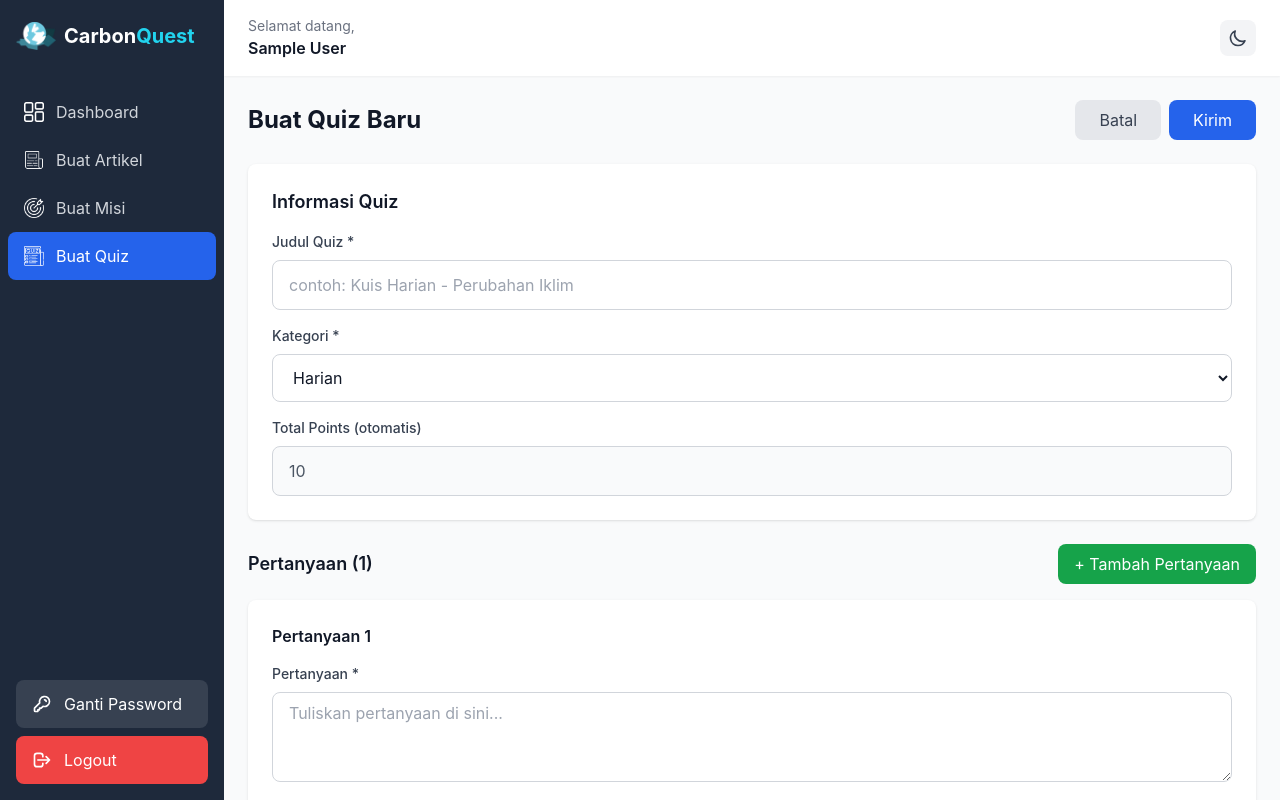
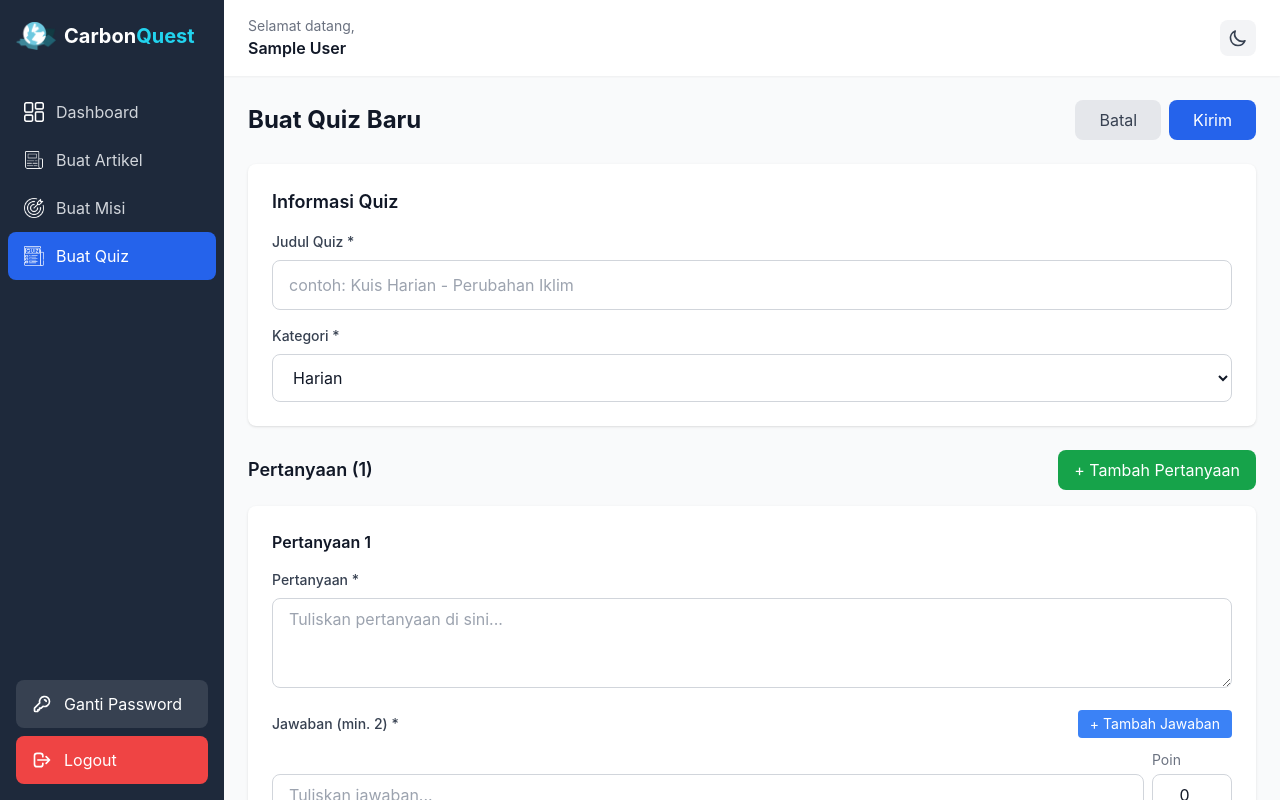
Before and after one commit to alkausarhapis/CarbonQuest_Web, a Vue app: page /quizzes/create in a window 1280 px wide. Built offline with nearby package versions, Linux system fonts and the light colour scheme; sample sign-in values are in the browser's storage.

Commit message:
feat: add points-based answer system for quizzes

```diff
--- a/src/views/dashboard/DashboardView.vue
+++ b/src/views/dashboard/DashboardView.vue
@@ -17,24 +17,19 @@ const articleSearch = ref("");
 const missionSearch = ref("");
 const quizSearch = ref("");
 
-// Sorting state for Articles
 const articleSortKey = ref("id_article");
 const articleSortOrder = ref("asc");
 
-// Sorting state for Missions
 const missionSortKey = ref("id_mission");
 const missionSortOrder = ref("asc");
 
-// Sorting state for Quizzes
 const quizSortKey = ref("id_quiz");
 const quizSortOrder = ref("asc");
 
-// Dialog state
 const showDeleteDialog = ref(false);
 const deleteTarget = ref(null);
 const deleteType = ref("");
 
-// Sort handler for articles
 function sortArticles(key) {
   if (articleSortKey.value === key) {
     articleSortOrder.value = articleSortOrder.value === "asc" ? "desc" : "asc";
@@ -44,7 +39,6 @@ function sortArticles(key) {
   }
 }
 
-// Sort handler for missions
 function sortMissions(key) {
   if (missionSortKey.value === key) {
     missionSortOrder.value = missionSortOrder.value === "asc" ? "desc" : "asc";
@@ -54,7 +48,6 @@ function sortMissions(key) {
   }
 }
 
-// Sort handler for quizzes
 function sortQuizzes(key) {
   if (quizSortKey.value === key) {
     quizSortOrder.value = quizSortOrder.value === "asc" ? "desc" : "asc";
@@ -64,23 +57,19 @@ function sortQuizzes(key) {
   }
 }
 
-// Generic sort function
 function sortData(data, key, order) {
   return [...data].sort((a, b) => {
     let aVal = a[key];
     let bVal = b[key];
 
-    // Handle nested author name
     if (key === "author_name") {
       aVal = a.author_name || a.author?.name || "";
       bVal = b.author_name || b.author?.name || "";
     }
 
-    // Handle null/undefined values
     if (aVal == null) aVal = "";
     if (bVal == null) bVal = "";
 
-    // Numeric comparison for IDs and points
     if (
       key === "id_article" ||
       key === "id_mission" ||
@@ -94,14 +83,12 @@ function sortData(data, key, order) {
       return order === "asc" ? aVal - bVal : bVal - aVal;
     }
 
-    // Date comparison
     if (key === "date_created" || key === "created_at") {
       aVal = new Date(aVal || 0).getTime();
       bVal = new Date(bVal || 0).getTime();
       return order === "asc" ? aVal - bVal : bVal - aVal;
     }
 
-    // String comparison
     aVal = String(aVal).toLowerCase();
     bVal = String(bVal).toLowerCase();
     if (order === "asc") {
@@ -204,7 +191,6 @@ async function confirmDelete() {
     toastStore.error("Gagal menghapus data");
   }
   showDeleteDialog.value = false;
-  // Delay clearing the state to avoid text change during animation
   setTimeout(() => {
     deleteTarget.value = null;
     deleteType.value = "";
@@ -213,7 +199,6 @@ async function confirmDelete() {
 
 function cancelDelete() {
   showDeleteDialog.value = false;
-  // Delay clearing the state to avoid text change during animation
   setTimeout(() => {
     deleteTarget.value = null;
     deleteType.value = "";
@@ -234,7 +219,6 @@ const deleteDialogMessage = computed(() => {
 
 <template>
   <div class="space-y-8">
-    <!-- Articles Section -->
     <div
       class="transition-colors duration-200 bg-white rounded-lg shadow dark:bg-gray-800"
     >
@@ -453,7 +437,6 @@ const deleteDialogMessage = computed(() => {
       </div>
     </div>
 
-    <!-- Missions Section -->
     <div
       class="transition-colors duration-200 bg-white rounded-lg shadow dark:bg-gray-800"
     >
@@ -677,7 +660,6 @@ const deleteDialogMessage = computed(() => {
       </div>
     </div>
 
-    <!-- Quizzes Section -->
     <div
       class="transition-colors duration-200 bg-white rounded-lg shadow dark:bg-gray-800"
     >
@@ -763,21 +745,6 @@ const deleteDialogMessage = computed(() => {
                 </div>
               </th>
               <th
-                @click="sortQuizzes('total_points')"
-                class="px-6 py-3 text-xs font-medium text-left text-blue-600 uppercase transition-colors cursor-pointer select-none dark:text-blue-400 hover:bg-gray-100 dark:hover:bg-gray-600"
-              >
-                <div class="flex items-center gap-1">
-                  Total Poin
-                  <span
-                    v-if="quizSortKey === 'total_points'"
-                    class="text-blue-500"
-                  >
-                    {{ quizSortOrder === "asc" ? "↑" : "↓" }}
-                  </span>
-                  <span v-else class="text-gray-400">↕</span>
-                </div>
-              </th>
-              <th
                 @click="sortQuizzes('created_at')"
                 class="px-6 py-3 text-xs font-medium text-left text-blue-600 uppercase transition-colors cursor-pointer select-none dark:text-blue-400 hover:bg-gray-100 dark:hover:bg-gray-600"
               >
@@ -802,7 +769,7 @@ const deleteDialogMessage = computed(() => {
           <tbody class="divide-y divide-gray-200">
             <tr v-if="quizzesStore.loading">
               <td
-                colspan="7"
+                colspan="6"
                 class="px-6 py-8 text-center text-gray-500 dark:text-gray-400"
               >
                 <LoadingSpinner size="md" />
@@ -810,7 +777,7 @@ const deleteDialogMessage = computed(() => {
             </tr>
             <tr v-else-if="filteredQuizzes.length === 0">
               <td
-                colspan="7"
+                colspan="6"
                 class="px-6 py-4 text-center text-gray-500 dark:text-gray-400"
               >
                 {{
@@ -848,9 +815,6 @@ const deleteDialogMessage = computed(() => {
               </td>
               <td class="px-6 py-4 text-sm text-gray-900 dark:text-gray-100">
                 {{ quiz.question_count || quiz.questions?.length || 0 }} soal
-              </td>
-              <td class="px-6 py-4 text-sm text-cyan-600 dark:text-cyan-400">
-                {{ quiz.total_points || 0 }} pts
               </td>
               <td class="px-6 py-4 text-sm text-gray-500 dark:text-gray-400">
                 {{ formatDate(quiz.created_at) }}
@@ -901,7 +865,6 @@ const deleteDialogMessage = computed(() => {
       </div>
     </div>
 
-    <!-- Confirm Delete Dialog -->
     <ConfirmDialog
       :show="showDeleteDialog"
       :title="deleteDialogTitle"
--- a/src/views/quizzes/CreateQuizView.vue
+++ b/src/views/quizzes/CreateQuizView.vue
@@ -11,17 +11,12 @@ const toastStore = useToastStore();
 const form = ref({
   title: "",
   category: "Harian",
-  totalPoints: 0,
   questions: [
     {
       content: "",
-      points: 10,
       order: 1,
       answers: [
-        { content: "", isCorrect: true },
-        { content: "", isCorrect: false },
-        { content: "", isCorrect: false },
-        { content: "", isCorrect: false },
+        { content: "", points: 0 },
       ],
     },
   ],
@@ -32,13 +27,9 @@ const categories = ["Harian", "Mingguan", "Bulanan"];
 function addQuestion() {
   form.value.questions.push({
     content: "",
-    points: 10,
     order: form.value.questions.length + 1,
     answers: [
-      { content: "", isCorrect: true },
-      { content: "", isCorrect: false },
-      { content: "", isCorrect: false },
-      { content: "", isCorrect: false },
+      { content: "", points: 0 },
     ],
   });
 }
@@ -46,7 +37,6 @@ function addQuestion() {
 function removeQuestion(index) {
   if (form.value.questions.length > 1) {
     form.value.questions.splice(index, 1);
-    // Update order numbers
     form.value.questions.forEach((q, i) => {
       q.order = i + 1;
     });
@@ -56,37 +46,19 @@ function removeQuestion(index) {
 function addAnswer(questionIndex) {
   form.value.questions[questionIndex].answers.push({
     content: "",
-    isCorrect: false,
+    points: 0,
   });
 }
 
 function removeAnswer(questionIndex, answerIndex) {
   const question = form.value.questions[questionIndex];
-  if (question.answers.length > 2) {
+  if (question.answers.length > 1) {
     question.answers.splice(answerIndex, 1);
   }
 }
 
-function setCorrectAnswer(questionIndex, answerIndex) {
-  // Set all answers to false, then set selected one to true
-  form.value.questions[questionIndex].answers.forEach((answer, i) => {
-    answer.isCorrect = i === answerIndex;
-  });
-}
-
-function calculateTotalPoints() {
-  form.value.totalPoints = form.value.questions.reduce(
-    (sum, q) => sum + (parseInt(q.points) || 0),
-    0
-  );
-}
-
 async function handleSubmit() {
   try {
-    // Calculate total points
-    calculateTotalPoints();
-
-    // Validate
     if (!form.value.title) {
       alert("Judul quiz harus diisi!");
       return;
@@ -97,17 +69,10 @@ async function handleSubmit() {
       return;
     }
 
-    // Validate each question
     for (let i = 0; i < form.value.questions.length; i++) {
       const q = form.value.questions[i];
       if (!q.content) {
         alert(`Pertanyaan ${i + 1} harus diisi!`);
-        return;
-      }
-
-      const hasCorrectAnswer = q.answers.some((a) => a.isCorrect);
-      if (!hasCorrectAnswer) {
-        alert(`Pertanyaan ${i + 1} harus memiliki jawaban yang benar!`);
         return;
       }
 
@@ -121,16 +86,14 @@ async function handleSubmit() {
     const quizData = {
       title: form.value.title,
       category: form.value.category,
-      total_points: form.value.totalPoints,
       questions: form.value.questions.map((q) => ({
         content: q.content,
-        points: q.points,
         order: q.order,
         answers: q.answers
-          .filter((a) => a.content.trim()) // Only include non-empty answers
+          .filter((a) => a.content.trim())
           .map((a) => ({
             content: a.content,
-            is_correct: a.isCorrect,
+            points: parseInt(a.points) || 0,
           })),
       })),
     };
@@ -169,13 +132,11 @@ async function handleSubmit() {
     </div>
 
     <form @submit.prevent="handleSubmit" class="space-y-6">
-      <!-- Quiz Info -->
       <div class="bg-white dark:bg-gray-800 rounded-lg shadow p-6 space-y-4">
         <h2 class="text-lg font-semibold text-gray-900 dark:text-white">
           Informasi Quiz
         </h2>
 
-        <!-- Title -->
         <div>
           <label
             class="block text-sm font-medium text-gray-700 dark:text-gray-300 mb-2"
@@ -190,7 +151,6 @@ async function handleSubmit() {
           />
         </div>
 
-        <!-- Category -->
         <div>
           <label
             class="block text-sm font-medium text-gray-700 dark:text-gray-300 mb-2"
@@ -205,28 +165,8 @@ async function handleSubmit() {
             </option>
           </select>
         </div>
-
-        <!-- Total Points (Auto-calculated) -->
-        <div>
-          <label
-            class="block text-sm font-medium text-gray-700 dark:text-gray-300 mb-2"
-            >Total Points (otomatis)</label
-          >
-          <input
-            :value="
-              form.questions.reduce(
-                (sum, q) => sum + (parseInt(q.points) || 0),
-                0
-              )
-            "
-            type="number"
-            disabled
-            class="w-full px-4 py-3 border border-gray-300 dark:border-gray-600 rounded-lg bg-gray-50 dark:bg-gray-700 text-gray-600 dark:text-gray-400"
-          />
-        </div>
       </div>
 
-      <!-- Questions -->
       <div class="space-y-4">
         <div class="flex justify-between items-center">
           <h2 class="text-lg font-semibold text-gray-900 dark:text-white">
@@ -260,7 +200,6 @@ async function handleSubmit() {
             </button>
           </div>
 
-          <!-- Question Content -->
           <div>
             <label
               class="block text-sm font-medium text-gray-700 dark:text-gray-300 mb-2"
@@ -275,21 +214,6 @@ async function handleSubmit() {
             ></textarea>
           </div>
 
-          <!-- Question Points -->
-          <div>
-            <label
-              class="block text-sm font-medium text-gray-700 dark:text-gray-300 mb-2"
-              >Poin untuk pertanyaan ini</label
-            >
-            <input
-              v-model.number="question.points"
-              type="number"
-              min="1"
-              class="w-full px-4 py-3 border border-gray-300 dark:border-gray-600 rounded-lg focus:ring-2 focus:ring-blue-500 focus:border-transparent outline-none bg-white dark:bg-gray-700 text-gray-900 dark:text-white placeholder-gray-400 dark:placeholder-gray-500"
-            />
-          </div>
-
-          <!-- Answers -->
           <div class="space-y-3">
             <div class="flex justify-between items-center">
               <label
@@ -308,24 +232,28 @@ async function handleSubmit() {
             <div
               v-for="(answer, aIndex) in question.answers"
               :key="aIndex"
-              class="flex gap-2 items-center"
+              class="flex gap-2 items-end"
             >
-              <input
-                type="radio"
-                :name="`correct-${qIndex}`"
-                :checked="answer.isCorrect"
-                @change="setCorrectAnswer(qIndex, aIndex)"
-                class="w-5 h-5 text-green-600"
-                title="Tandai sebagai jawaban benar"
-              />
-              <input
-                v-model="answer.content"
-                type="text"
-                placeholder="Tuliskan jawaban..."
-                class="flex-1 px-4 py-2 border border-gray-300 dark:border-gray-600 rounded-lg focus:ring-2 focus:ring-blue-500 focus:border-transparent outline-none bg-white dark:bg-gray-700 text-gray-900 dark:text-white placeholder-gray-400 dark:placeholder-gray-500"
-              />
+              <div class="flex-1">
+                <input
+                  v-model="answer.content"
+                  type="text"
+                  placeholder="Tuliskan jawaban..."
+                  class="w-full px-4 py-2 border border-gray-300 dark:border-gray-600 rounded-lg focus:ring-2 focus:ring-blue-500 focus:border-transparent outline-none bg-white dark:bg-gray-700 text-gray-900 dark:text-white placeholder-gray-400 dark:placeholder-gray-500"
+                />
+              </div>
+              <div class="flex flex-col items-start gap-1">
+                <span class="text-sm text-gray-500 dark:text-gray-400">Poin</span>
+                <input
+                  v-model.number="answer.points"
+                  type="number"
+                  min="0"
+                  class="w-20 px-2 py-2 border border-gray-300 dark:border-gray-600 rounded-lg focus:ring-2 focus:ring-blue-500 focus:border-transparent outline-none bg-white dark:bg-gray-700 text-gray-900 dark:text-white text-center"
+                  placeholder="0"
+                />
+              </div>
               <button
-                v-if="question.answers.length > 2"
+                v-if="question.answers.length > 1"
                 type="button"
                 @click="removeAnswer(qIndex, aIndex)"
                 class="px-3 py-2 bg-red-500 text-white rounded hover:bg-red-600 transition"
@@ -334,13 +262,12 @@ async function handleSubmit() {
               </button>
             </div>
             <p class="text-sm text-gray-500 dark:text-gray-400">
-              Klik radio button untuk menandai jawaban yang benar
+              Setiap jawaban memiliki poin tersendiri. Poin tertinggi biasanya untuk jawaban terbaik.
             </p>
           </div>
         </div>
       </div>
 
-      <!-- Submit Button (bottom) -->
       <div class="flex justify-end gap-3">
         <button
           type="button"
--- a/src/views/quizzes/EditQuizView.vue
+++ b/src/views/quizzes/EditQuizView.vue
@@ -14,7 +14,6 @@ const loading = ref(true);
 const form = ref({
   title: "",
   category: "Harian",
-  totalPoints: 0,
   questions: [],
 });
 
@@ -28,16 +27,13 @@ onMounted(async () => {
     if (quiz) {
       form.value.title = quiz.title;
       form.value.category = quiz.category;
-      form.value.totalPoints = quiz.total_points || 0;
 
-      // Map questions with answers
       form.value.questions = quiz.questions.map((q) => ({
         content: q.content,
-        points: q.points,
         order: q.order,
         answers: q.answers.map((a) => ({
           content: a.content,
-          isCorrect: a.is_correct,
+          points: a.points || 0,
         })),
       }));
     }
@@ -52,13 +48,9 @@ onMounted(async () => {
 function addQuestion() {
   form.value.questions.push({
     content: "",
-    points: 10,
     order: form.value.questions.length + 1,
     answers: [
-      { content: "", isCorrect: true },
-      { content: "", isCorrect: false },
-      { content: "", isCorrect: false },
-      { content: "", isCorrect: false },
+      { content: "", points: 0 },
     ],
   });
 }
@@ -66,7 +58,6 @@ function addQuestion() {
 function removeQuestion(index) {
   if (form.value.questions.length > 1) {
     form.value.questions.splice(index, 1);
-    // Update order numbers
     form.value.questions.forEach((q, i) => {
       q.order = i + 1;
     });
@@ -76,37 +67,19 @@ function removeQuestion(index) {
 function addAnswer(questionIndex) {
   form.value.questions[questionIndex].answers.push({
     content: "",
-    isCorrect: false,
+    points: 0,
   });
 }
 
 function removeAnswer(questionIndex, answerIndex) {
   const question = form.value.questions[questionIndex];
-  if (question.answers.length > 2) {
+  if (question.answers.length > 1) {
     question.answers.splice(answerIndex, 1);
   }
 }
 
-function setCorrectAnswer(questionIndex, answerIndex) {
-  // Set all answers to false, then set selected one to true
-  form.value.questions[questionIndex].answers.forEach((answer, i) => {
-    answer.isCorrect = i === answerIndex;
-  });
-}
-
-function calculateTotalPoints() {
-  form.value.totalPoints = form.value.questions.reduce(
-    (sum, q) => sum + (parseInt(q.points) || 0),
-    0
-  );
-}
-
 async function handleSubmit() {
   try {
-    // Calculate total points
-    calculateTotalPoints();
-
-    // Validate
     if (!form.value.title) {
       alert("Judul quiz harus diisi!");
       return;
@@ -117,17 +90,10 @@ async function handleSubmit() {
       return;
     }
 
-    // Validate each question
     for (let i = 0; i < form.value.questions.length; i++) {
       const q = form.value.questions[i];
       if (!q.content) {
         alert(`Pertanyaan ${i + 1} harus diisi!`);
-        return;
-      }
-
-      const hasCorrectAnswer = q.answers.some((a) => a.isCorrect);
-      if (!hasCorrectAnswer) {
-        alert(`Pertanyaan ${i + 1} harus memiliki jawaban yang benar!`);
         return;
       }
 
@@ -141,16 +107,14 @@ async function handleSubmit() {
     const quizData = {
       title: form.value.title,
       category: form.value.category,
-      total_points: form.value.totalPoints,
       questions: form.value.questions.map((q) => ({
         content: q.content,
-        points: q.points,
         order: q.order,
         answers: q.answers
           .filter((a) => a.content.trim()) // Only include non-empty answers
           .map((a) => ({
             content: a.content,
-            is_correct: a.isCorrect,
+            points: parseInt(a.points) || 0,
           })),
       })),
     };
@@ -194,7 +158,6 @@ async function handleSubmit() {
       </div>
 
       <form @submit.prevent="handleSubmit" class="space-y-6">
-        <!-- Quiz Basic Info -->
         <div class="bg-white dark:bg-gray-800 rounded-lg shadow p-6 space-y-4">
           <h2 class="text-lg font-semibold text-gray-900 dark:text-white">
             Informasi Quiz
@@ -230,26 +193,8 @@ async function handleSubmit() {
               </option>
             </select>
           </div>
-
-          <div>
-            <label
-              class="block text-sm font-medium text-gray-700 dark:text-gray-300 mb-2"
-            >
-              Total Points
-            </label>
-            <input
-              :value="form.totalPoints"
-              type="number"
-              class="w-full px-4 py-2 border border-gray-300 dark:border-gray-600 rounded-lg bg-gray-100 dark:bg-gray-700 text-gray-600 dark:text-gray-400"
-              readonly
-            />
-            <p class="text-sm text-gray-500 dark:text-gray-400 mt-1">
-              Total points dihitung otomatis dari semua pertanyaan
-            </p>
-          </div>
         </div>
 
-        <!-- Questions -->
         <div class="space-y-4">
           <div class="flex justify-between items-center">
             <h2 class="text-lg font-semibold text-gray-900 dark:text-white">
@@ -269,15 +214,15 @@ async function handleSubmit() {
             :key="qIndex"
             class="bg-white dark:bg-gray-800 rounded-lg shadow p-6 space-y-4"
           >
-            <div class="flex justify-between items-start">
-              <h3 class="text-md font-semibold text-gray-900 dark:text-white">
+            <div class="flex justify-between items-center">
+              <h3 class="font-semibold text-gray-900 dark:text-white">
                 Pertanyaan {{ qIndex + 1 }}
               </h3>
               <button
                 v-if="form.questions.length > 1"
                 type="button"
                 @click="removeQuestion(qIndex)"
-                class="text-red-600 hover:text-red-800"
+                class="px-3 py-1 bg-red-500 text-white text-sm rounded hover:bg-red-600 transition"
               >
                 Hapus
               </button>
@@ -299,30 +244,12 @@ async function handleSubmit() {
               ></textarea>
             </div>
 
-            <div>
-              <label
-                class="block text-sm font-medium text-gray-700 dark:text-gray-300 mb-2"
-              >
-                Points
-              </label>
-              <input
-                v-model.number="question.points"
-                type="number"
-                class="w-full px-4 py-2 border border-gray-300 dark:border-gray-600 rounded-lg focus:ring-2 focus:ring-blue-500 focus:border-transparent bg-white dark:bg-gray-700 text-gray-900 dark:text-white"
-                placeholder="10"
-                min="1"
-                required
-                @input="calculateTotalPoints"
-              />
-            </div>
-
-            <!-- Answers -->
             <div class="space-y-3">
               <div class="flex justify-between items-center">
                 <label
                   class="block text-sm font-medium text-gray-700 dark:text-gray-300"
                 >
-                  Jawaban (Pilih jawaban yang benar)
+                  Jawaban (dengan poin masing-masing)
                 </label>
                 <button
                   type="button"
@@ -336,42 +263,38 @@ async function handleSubmit() {
               <div
                 v-for="(answer, aIndex) in question.answers"
                 :key="aIndex"
-                class="flex gap-2 items-start"
+                class="flex gap-2 items-end"
               >
-                <input
-                  type="radio"
-                  :name="`correct-${qIndex}`"
-                  :checked="answer.isCorrect"
-                  @change="setCorrectAnswer(qIndex, aIndex)"
-                  class="mt-3 w-4 h-4 text-blue-600"
-                />
-                <input
-                  v-model="answer.content"
-                  type="text"
-                  class="flex-1 px-4 py-2 border border-gray-300 dark:border-gray-600 rounded-lg focus:ring-2 focus:ring-blue-500 focus:border-transparent bg-white dark:bg-gray-700 text-gray-900 dark:text-white placeholder-gray-400 dark:placeholder-gray-500"
-                  :placeholder="`Jawaban ${aIndex + 1}`"
-                />
+                <div class="flex-1">
+                  <input
+                    v-model="answer.content"
+                    type="text"
+                    class="w-full px-4 py-2 border border-gray-300 dark:border-gray-600 rounded-lg focus:ring-2 focus:ring-blue-500 focus:border-transparent bg-white dark:bg-gray-700 text-gray-900 dark:text-white placeholder-gray-400 dark:placeholder-gray-500"
+                    :placeholder="`Jawaban ${aIndex + 1}`"
+                  />
+                </div>
+                <div class="flex flex-col items-start gap-1">
+                  <span class="text-sm text-gray-500 dark:text-gray-400">Poin</span>
+                  <input
+                    v-model.number="answer.points"
+                    type="number"
+                    min="0"
+                    class="w-20 px-2 py-2 border border-gray-300 dark:border-gray-600 rounded-lg focus:ring-2 focus:ring-blue-500 focus:border-transparent outline-none bg-white dark:bg-gray-700 text-gray-900 dark:text-white text-center"
+                    placeholder="0"
+                  />
+                </div>
                 <button
-                  v-if="question.answers.length > 2"
+                  v-if="question.answers.length > 1"
                   type="button"
                   @click="removeAnswer(qIndex, aIndex)"
-                  class="px-3 py-2 text-red-600 hover:text-red-800"
+                  class="px-3 py-2 bg-red-500 text-white rounded hover:bg-red-600 transition"
                 >
-                  <svg
-                    class="w-5 h-5"
-                    fill="none"
-                    stroke="currentColor"
-                    viewBox="0 0 24 24"
-                  >
-                    <path
-                      stroke-linecap="round"
-                      stroke-linejoin="round"
-                      stroke-width="2"
-                      d="M19 7l-.867 12.142A2 2 0 0116.138 21H7.862a2 2 0 01-1.995-1.858L5 7m5 4v6m4-6v6m1-10V4a1 1 0 00-1-1h-4a1 1 0 00-1 1v3M4 7h16"
-                    />
-                  </svg>
+                  Hapus
                 </button>
               </div>
+              <p class="text-sm text-gray-500 dark:text-gray-400">
+                Setiap jawaban memiliki poin tersendiri. Poin tertinggi biasanya untuk jawaban terbaik.
+              </p>
             </div>
           </div>
         </div>
```
